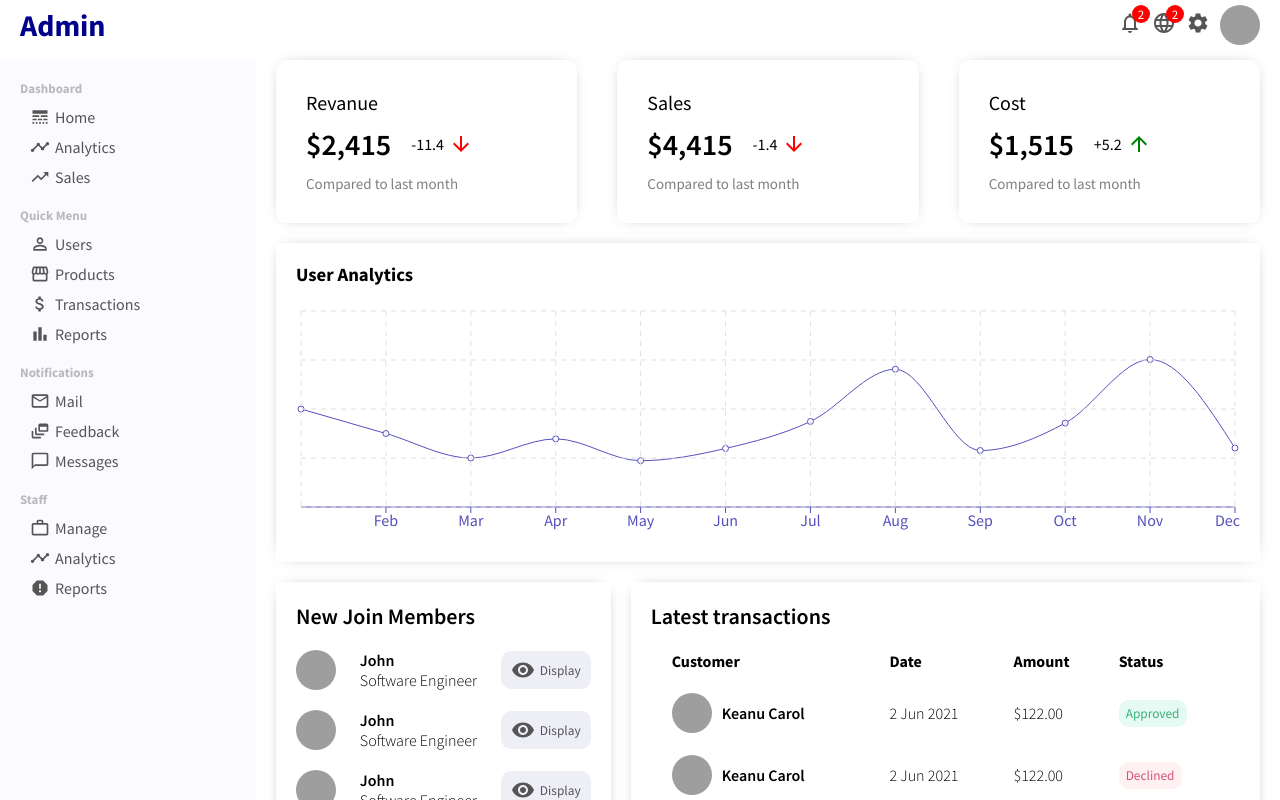
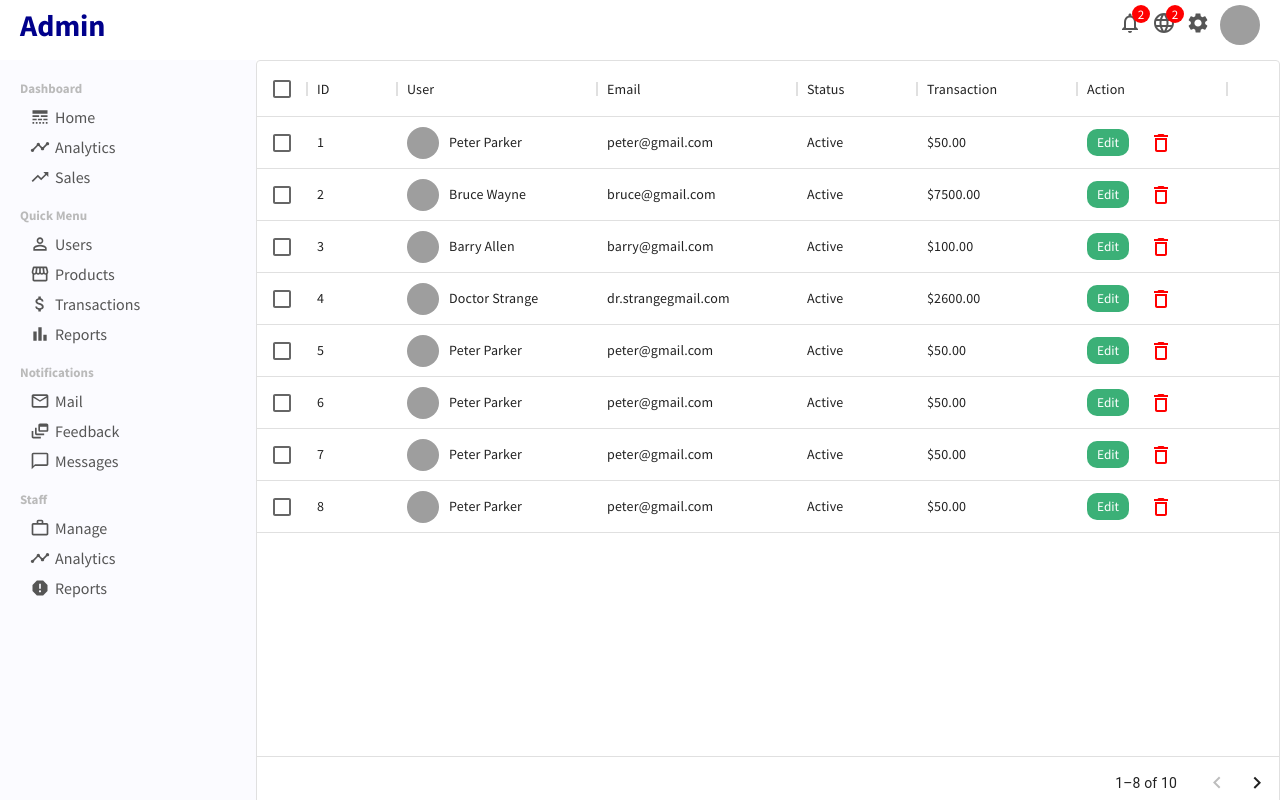
Before and after one commit to Mohammed-Mounir/React-E-Commerce-App, a React (Create React App) app: page /users in a window 1280 px wide. Shown: the top 800 px of the page. Built offline with nearby package versions, Linux system fonts and the light colour scheme; grey boxes are pictures that could not be loaded.

Commit message:
Added user page and react router, And updated dummy data with dummy users

```diff
--- a/package.json
+++ b/package.json
@@ -7,11 +7,13 @@
     "@emotion/styled": "^11.8.1",
     "@mui/icons-material": "^5.6.0",
     "@mui/material": "^5.6.0",
+    "@mui/x-data-grid": "^5.9.0",
     "@testing-library/jest-dom": "^5.16.4",
     "@testing-library/react": "^12.1.4",
     "@testing-library/user-event": "^13.5.0",
     "react": "^17.0.2",
     "react-dom": "^17.0.2",
+    "react-router-dom": "^6.3.0",
     "react-scripts": "5.0.0",
     "recharts": "^2.1.9",
     "web-vitals": "^2.1.4"
--- a/src/App.js
+++ b/src/App.js
@@ -1,17 +1,22 @@
 import Topbar from "./components/Topbar/Topbar";
 import Sidebar from "./components/Sidebar/Sidebar";
 import Home from "./pages/Home/Home";
+import UserList from "./pages/Home/UserList/UserList";
+import { BrowserRouter, Routes, Route } from "react-router-dom";
 import "./App.css";
 
 function App() {
   return (
-    <div>
+    <BrowserRouter>
       <Topbar />
       <div className="container">
         <Sidebar />
-        <Home />
+        <Routes>
+          <Route path="/" element={<Home />} />
+          <Route path="/users" element={<UserList />} />
+        </Routes>
       </div>
-    </div>
+    </BrowserRouter>
   );
 }
 
--- a/src/dummyData.js
+++ b/src/dummyData.js
@@ -48,3 +48,96 @@ export const userData = [
     "Active User": 2406,
   },
 ];
+
+export const userRows = [
+  {
+    id: 1,
+    userName: "Peter Parker",
+    avatar:
+      "https://i.pinimg.com/originals/c7/28/44/c72844a62dda700f91e0d5f0d7038ca8.png",
+    email: "peter@gmail.com",
+    status: "Active",
+    transaction: "$50.00",
+  },
+  {
+    id: 2,
+    userName: "Bruce Wayne",
+    avatar:
+      "https://upload.wikimedia.org/wikipedia/en/thumb/1/19/Bruce_Wayne_%28The_Dark_Knight_Trilogy%29.jpg/220px-Bruce_Wayne_%28The_Dark_Knight_Trilogy%29.jpg",
+    email: "bruce@gmail.com",
+    status: "Active",
+    transaction: "$7500.00",
+  },
+  {
+    id: 3,
+    userName: "Barry Allen",
+    avatar:
+      "https://i.pinimg.com/originals/e1/79/07/e17907903731005519f221809fbf620c.jpg",
+    email: "barry@gmail.com",
+    status: "Active",
+    transaction: "$100.00",
+  },
+  {
+    id: 4,
+    userName: "Doctor Strange",
+    avatar:
+      "https://assets-prd.ignimgs.com/2022/03/14/doctor-strange-no-way-home-1647270677716.png",
+    email: "dr.strangegmail.com",
+    status: "Active",
+    transaction: "$2600.00",
+  },
+  {
+    id: 5,
+    userName: "Peter Parker",
+    avatar:
+      "https://i.pinimg.com/originals/c7/28/44/c72844a62dda700f91e0d5f0d7038ca8.png",
+    email: "peter@gmail.com",
+    status: "Active",
+    transaction: "$50.00",
+  },
+  {
+    id: 6,
+    userName: "Peter Parker",
+    avatar:
+      "https://i.pinimg.com/originals/c7/28/44/c72844a62dda700f91e0d5f0d7038ca8.png",
+    email: "peter@gmail.com",
+    status: "Active",
+    transaction: "$50.00",
+  },
+  {
+    id: 7,
+    userName: "Peter Parker",
+    avatar:
+      "https://i.pinimg.com/originals/c7/28/44/c72844a62dda700f91e0d5f0d7038ca8.png",
+    email: "peter@gmail.com",
+    status: "Active",
+    transaction: "$50.00",
+  },
+  {
+    id: 8,
+    userName: "Peter Parker",
+    avatar:
+      "https://i.pinimg.com/originals/c7/28/44/c72844a62dda700f91e0d5f0d7038ca8.png",
+    email: "peter@gmail.com",
+    status: "Active",
+    transaction: "$50.00",
+  },
+  {
+    id: 9,
+    userName: "Peter Parker",
+    avatar:
+      "https://i.pinimg.com/originals/c7/28/44/c72844a62dda700f91e0d5f0d7038ca8.png",
+    email: "peter@gmail.com",
+    status: "Active",
+    transaction: "$50.00",
+  },
+  {
+    id: 10,
+    userName: "Peter Parker",
+    avatar:
+      "https://i.pinimg.com/originals/c7/28/44/c72844a62dda700f91e0d5f0d7038ca8.png",
+    email: "peter@gmail.com",
+    status: "Active",
+    transaction: "$50.00",
+  },
+];
--- /dev/null
+++ b/src/pages/Home/UserList/UserList.css
@@ -0,0 +1,31 @@
+.userList {
+  flex: 4;
+}
+
+.userListUser {
+  display: flex;
+  align-items: center;
+  gap: 10px;
+}
+
+.userListAvatar {
+  width: 32px;
+  height: 32px;
+  border-radius: 50%;
+  object-fit: cover;
+}
+
+.userListEdit {
+  border: none;
+  border-radius: 10px;
+  padding: 5px 10px;
+  background-color: #3bb077;
+  color: #fff;
+  cursor: pointer;
+  margin-right: 20px;
+}
+
+.userListDelete {
+  color: red;
+  cursor: pointer;
+}
--- /dev/null
+++ b/src/pages/Home/UserList/UserList.jsx
@@ -0,0 +1,84 @@
+import { useState } from "react";
+import { DataGrid } from "@mui/x-data-grid";
+import { DeleteOutline } from "@mui/icons-material";
+import { userRows } from "../../../dummyData";
+import { Link } from "react-router-dom";
+import "./UserList.css";
+
+const UserList = () => {
+  const [data, setData] = useState(userRows);
+
+  const deleteUserHandler = (id) => {
+    const updatedUsers = data.filter((user) => user.id !== id);
+    setData(updatedUsers);
+  };
+
+  const columns = [
+    { field: "id", headerName: "ID", width: 90 },
+    {
+      field: "user",
+      headerName: "User",
+      width: 200,
+      renderCell: (params) => {
+        return (
+          <div className="userListUser">
+            <img
+              className="userListAvatar"
+              src={params.row.avatar}
+              alt={params.row.userName}
+            />
+            {params.row.userName}
+          </div>
+        );
+      },
+    },
+    {
+      field: "email",
+      headerName: "Email",
+      width: 200,
+    },
+    {
+      field: "status",
+      headerName: "Status",
+      width: 120,
+    },
+    {
+      field: "transaction",
+      headerName: "Transaction",
+      width: 160,
+    },
+    {
+      field: "action",
+      headerName: "Action",
+      width: 150,
+      renderCell: (params) => {
+        return (
+          <>
+            <Link to={`/user/${params.row.id}`}>
+              <button className="userListEdit">Edit</button>
+            </Link>
+            <DeleteOutline
+              onClick={() => deleteUserHandler(params.row.id)}
+              className="userListDelete"
+            />
+          </>
+        );
+      },
+    },
+  ];
+
+  return (
+    <div className="userList">
+      <DataGrid
+        disableSelectionOnClick
+        rows={data}
+        columns={columns}
+        pageSize={8}
+        rowsPerPageOptions={[5]}
+        checkboxSelection
+      />
+    </div>
+  );
+};
+
+export default UserList;
```
Also changed, not shown: 1 other file (tests, documents, lock files or other folders).
